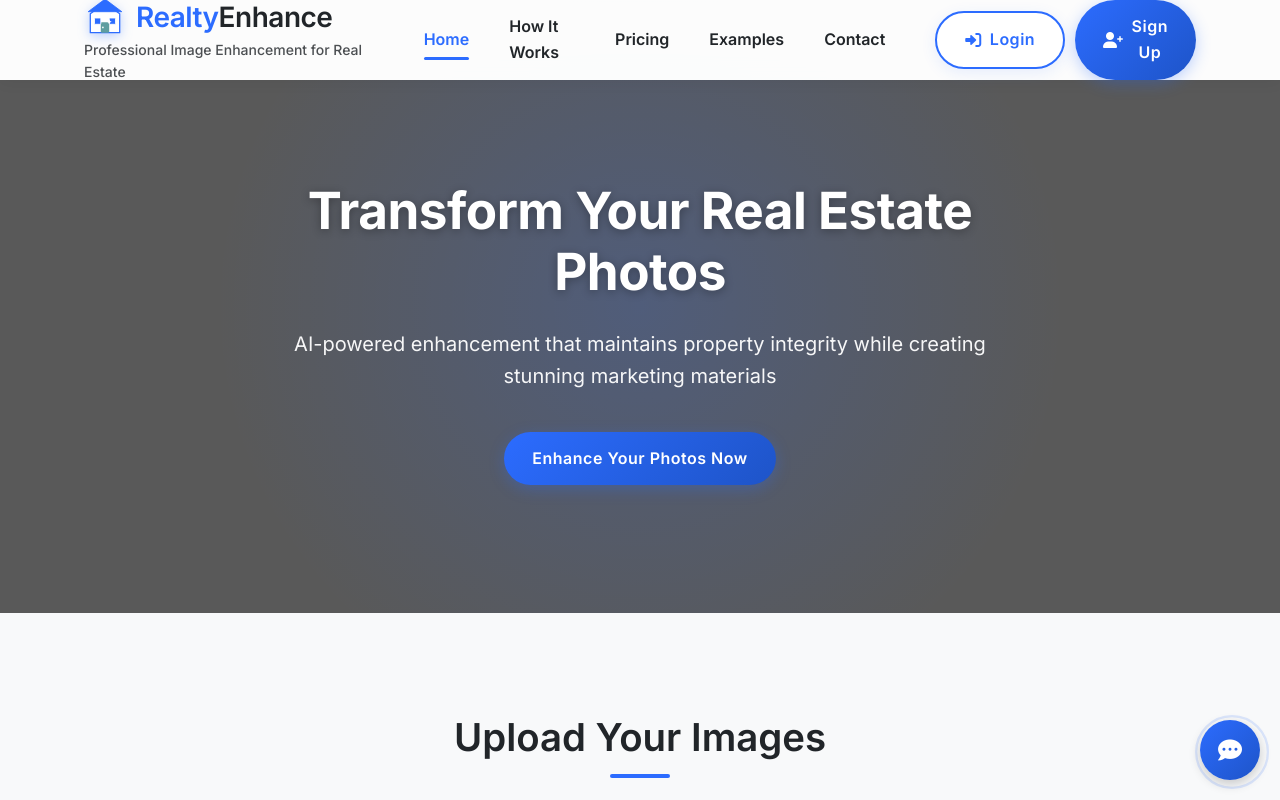
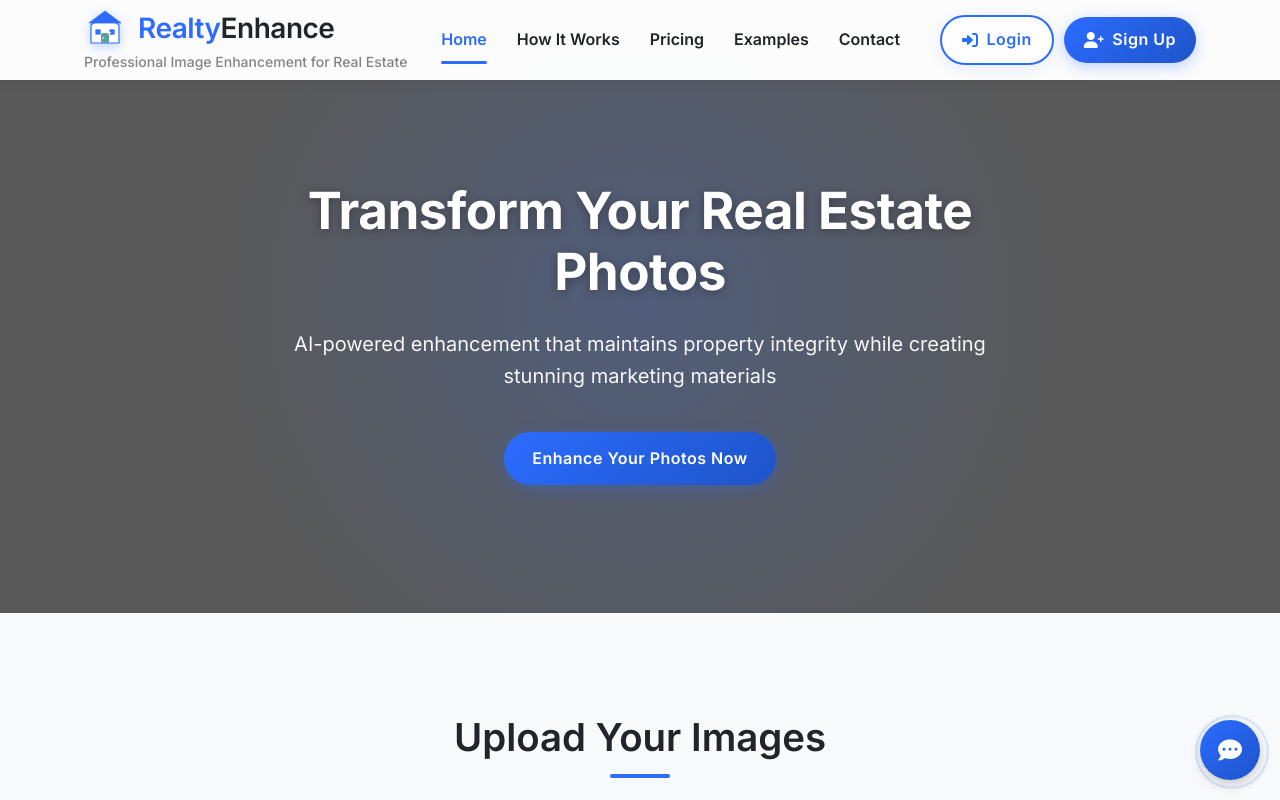
Before and after one commit to nimble/realtyenhance, a plain HTML site: page Frontend/index.html in a window 1280 px wide. Shown: the top 800 px of the page. Drawn offline with Linux system fonts and the light colour scheme.

Commit message:
signin and signup updated

```diff
--- a/Frontend/script.js
+++ b/Frontend/script.js
@@ -58,6 +58,9 @@ document.addEventListener("DOMContentLoaded", function () {
 
   // Check for logged in user
   checkLoggedInUser();
+
+  //
+  fixHeaderLayout()
 
   // Functions
   function initializeAnimations() {
@@ -1962,4 +1965,40 @@ document.addEventListener("DOMContentLoaded", function () {
       });
     }
   }
+  function fixHeaderLayout() {
+    const header = document.querySelector("header");
+    const logoContainer = document.querySelector(".logo-container");
+    const tagline = document.querySelector(".tagline");
+
+    if (header && logoContainer && tagline) {
+      // Ensure the header has a fixed height
+      header.style.height = "80px";
+
+      // Make sure the logo container is properly aligned
+      logoContainer.style.display = "flex";
+      logoContainer.style.alignItems = "center";
+      logoContainer.style.gap = "12px";
+
+      // Make sure the tagline is properly positioned
+      tagline.style.margin = "5px 0 0 0";
+      tagline.style.padding = "0";
+      tagline.style.lineHeight = "1.2";
+      tagline.style.whiteSpace = "nowrap";
+
+      // Force a repaint to apply the styles immediately
+      header.style.opacity = "0.99";
+      setTimeout(() => {
+        header.style.opacity = "1";
+      }, 10);
+    }
+  }
+  // Fix any auth buttons
+  const authButtons = document.querySelectorAll(".auth-nav-item .btn");
+  authButtons.forEach((button) => {
+    button.style.display = "inline-flex";
+    button.style.alignItems = "center";
+    button.style.padding = "10px 20px";
+    button.style.height = "auto";
+    button.style.minWidth = "80px";
+  });
 });
--- a/Frontend/styles.css
+++ b/Frontend/styles.css
@@ -1581,3 +1581,159 @@ footer::before {
       max-width: 300px;
     }
   }
+/* Fixed header with stable logo and tagline styling */
+header {
+    position: fixed;
+    top: 0;
+    left: 0;
+    width: 100%;
+    z-index: 1000;
+    height: 80px; /* Fixed height */
+    background-color: rgba(255, 255, 255, 0.98);
+    box-shadow: 0 2px 15px rgba(0, 0, 0, 0.05);
+    transition: all 0.3s ease;
+  }
+
+  header .container {
+    display: flex;
+    justify-content: space-between;
+    align-items: center;
+    height: 100%;
+    max-width: 1200px;
+    margin: 0 auto;
+    padding: 0 20px;
+  }
+
+  /* Fixed logo container styles to prevent movement */
+  .logo {
+    display: flex;
+    flex-direction: column;
+    height: 100%;
+    justify-content: center;
+    flex-shrink: 0; /* Prevent shrinking */
+    width: auto; /* Let it take natural width */
+    padding-top: 0;
+    padding-bottom: 0;
+  }
+
+  .logo-container {
+    display: flex;
+    align-items: center;
+    gap: 12px;
+  }
+
+  /* Fixed logo text */
+  .logo h1 {
+    font-size: 28px;
+    margin: 0;
+    padding: 0;
+    line-height: 1.2;
+    white-space: nowrap;
+  }
+
+  /* Fixed tagline */
+  .tagline {
+    font-size: 14px;
+    color: #666;
+    margin: 5px 0 0 0;
+    padding: 0;
+    line-height: 1.2;
+    white-space: nowrap;
+  }
+
+  /* Fixed site logo */
+  .site-logo {
+    width: 40px;
+    height: 40px;
+    flex-shrink: 0;
+  }
+
+  /* Navigation with stable positioning */
+  nav {
+    height: 100%;
+    display: flex;
+    align-items: center;
+  }
+
+  nav ul {
+    display: flex;
+    align-items: center;
+    list-style: none;
+    margin: 0;
+    padding: 0;
+    height: 100%;
+  }
+
+  nav ul li {
+    margin: 0 0 0 30px;
+    height: 100%;
+    display: flex;
+    align-items: center;
+  }
+
+  /* Auth buttons with consistent styling */
+  .auth-nav-item {
+    margin: 0 0 0 10px !important;
+    display: flex !important;
+    align-items: center !important;
+  }
+
+  .auth-nav-item .btn {
+    display: inline-flex !important;
+    align-items: center !important;
+    justify-content: center !important;
+    padding: 10px 20px !important;
+    height: auto !important;
+    min-width: 80px !important;
+    white-space: nowrap;
+  }
+
+  /* Fixed scrolled state - maintain logo and tagline positions */
+  header.scrolled {
+    height: 70px;
+  }
+
+  header.scrolled .logo h1 {
+    font-size: 24px;
+  }
+
+  header.scrolled .tagline {
+    font-size: 12px;
+  }
+
+  header.scrolled .site-logo {
+    width: 36px;
+    height: 36px;
+  }
+
+  /* For mobile - maintain stacking */
+  @media screen and (max-width: 768px) {
+    header {
+      height: auto;
+      min-height: 70px;
+      padding: 10px 0;
+    }
+
+    header .container {
+      flex-direction: column;
+      padding: 10px 20px;
+    }
+
+    .logo {
+      margin-bottom: 10px;
+      text-align: center;
+    }
+
+    nav ul {
+      flex-wrap: wrap;
+      justify-content: center;
+    }
+
+    nav ul li {
+      margin: 5px 15px;
+    }
+
+    .auth-nav-item {
+      margin: 5px !important;
+    }
+  }
```
